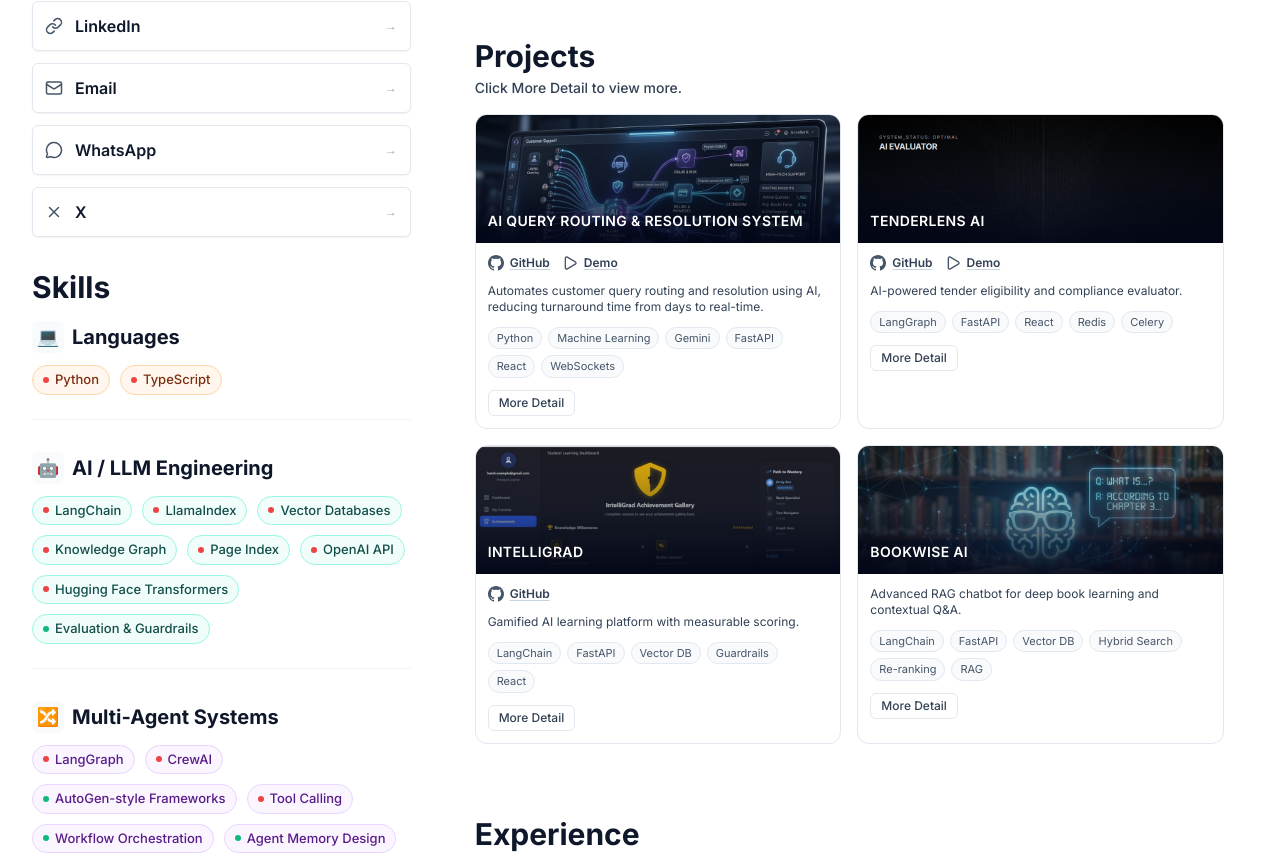
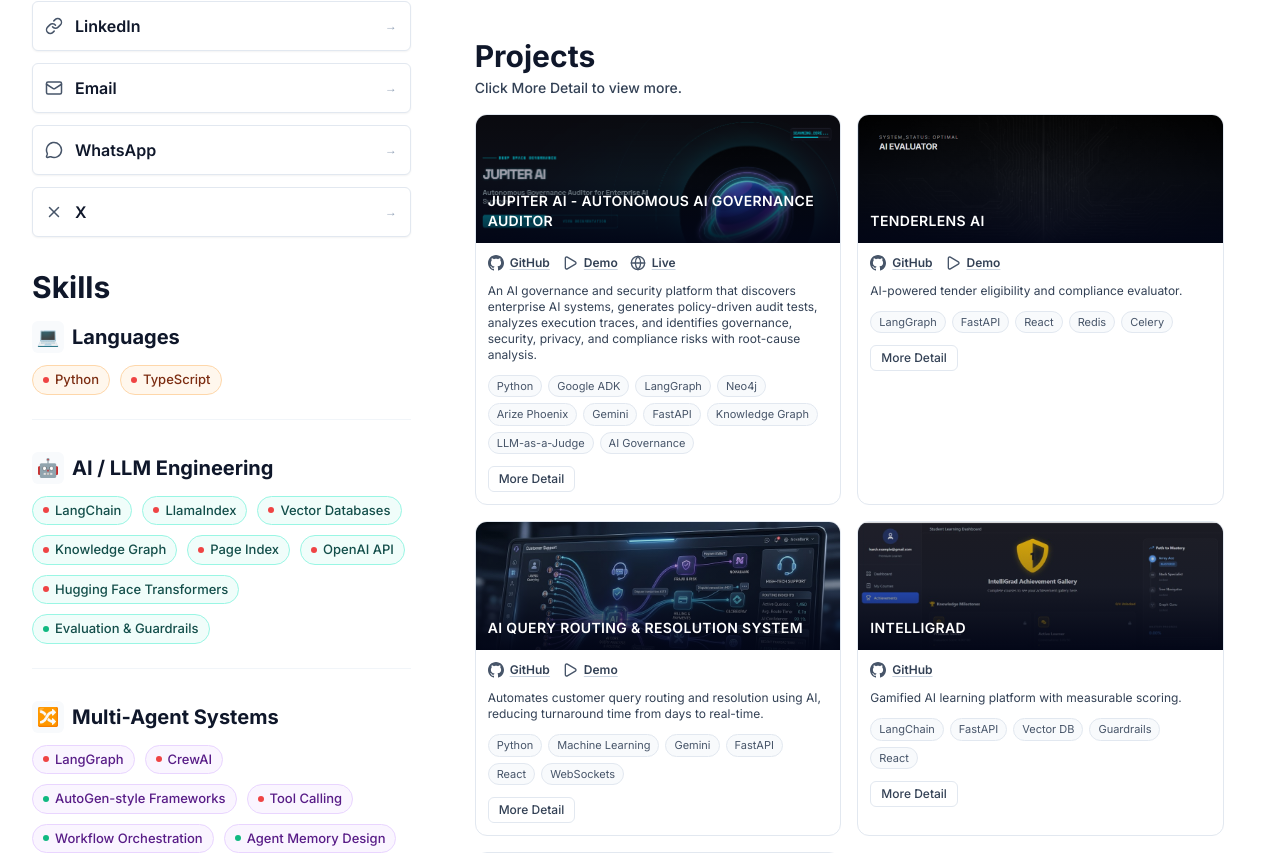
Before and after one commit to itsharsh01/portfolio-harsh, a React (Vite) app: page / in a window 1280 px wide. Shown: the part 967-1820 px from the top of the page. Built offline with nearby package versions, Linux system fonts and the light colour scheme.

Commit message:
jupiter ai added

```diff
--- a/src/assets/bundledAssets.js
+++ b/src/assets/bundledAssets.js
@@ -9,6 +9,7 @@
 import echoLogo from './echo-logo.jpg'
 import iitGandhinagarLogo from './iit-gandhinagar-logo.jpg'
 import aktuLogo from './aktu-logo.jpg'
+import jupiterAiCover from './jupiter-ai.png'
 import resumePdf from './Harsh-Gupta-Resume.pdf'
 
 /** Portfolio.json uses these paths; map them to Vite-bundled URLs. */
@@ -19,6 +20,7 @@
   '/intelligrad-dashboard.png': intelligradDashboard,
   '/bookwise-ai-cover.png': bookwiseAiCover,
   '/ai-query-routing.png': aiQueryRoutingCover,
+  '/jupiter-ai.png': jupiterAiCover,
   '/negd-logo.jpg': negdLogo,
   '/plutos-logo.jpg': plutosLogo,
   '/echo-logo.jpg': echoLogo,
--- a/src/components/RightColumn.jsx
+++ b/src/components/RightColumn.jsx
@@ -11,6 +11,7 @@
   Mail,
   Play,
   X,
+  Globe,
 } from 'lucide-react'
 import SectionLink from './SectionLink'
 import { resolveAssetUrl } from '../assets/bundledAssets'
@@ -129,7 +130,7 @@
                   </span>
                 </div>
                 <div className="space-y-3 p-3">
-                  {(project.repoUrl || project.demoUrl) && (
+                  {(project.repoUrl || project.demoUrl || project.liveUrl) && (
                     <div className="flex flex-wrap items-center gap-3">
                       {project.repoUrl && (
                         <a
@@ -153,6 +154,18 @@
                         >
                           <Play size={16} className="shrink-0 text-slate-600" aria-hidden />
                           <span className="underline decoration-slate-300 underline-offset-2">Demo</span>
+                        </a>
+                      )}
+                      {project.liveUrl && (
+                        <a
+                          href={project.liveUrl}
+                          target="_blank"
+                          rel="noopener noreferrer"
+                          aria-label={`Visit ${project.title} live site`}
+                          className="inline-flex items-center gap-1.5 text-xs font-semibold text-slate-700 transition hover:text-slate-900"
+                        >
+                          <Globe size={16} className="shrink-0 text-slate-600" aria-hidden />
+                          <span className="underline decoration-slate-300 underline-offset-2">Live</span>
                         </a>
                       )}
                     </div>
--- a/src/data/portfolio.json
+++ b/src/data/portfolio.json
@@ -172,6 +172,78 @@
     "subtitle": "Click More Detail to view more.",
     "items": [
       {
+        "title": "Jupiter AI - Autonomous AI Governance Auditor",
+        "description": "An AI governance and security platform that discovers enterprise AI systems, generates policy-driven audit tests, analyzes execution traces, and identifies governance, security, privacy, and compliance risks with root-cause analysis.",
+        "tags": [
+          "Python",
+          "Google ADK",
+          "LangGraph",
+          "Neo4j",
+          "Arize Phoenix",
+          "Gemini",
+          "FastAPI",
+          "Knowledge Graph",
+          "LLM-as-a-Judge",
+          "AI Governance"
+        ],
+        "repoUrl": "https://github.com/itsharsh01/jupiter-ai",
+        "demoUrl": "https://youtu.be/aS_-RFJlg2s",
+        "liveUrl": "https://ui-dot-jupiter-ai-498513.uc.r.appspot.com/",
+        "coverImage": "/jupiter-ai.png",
+        "coverImageAlt": "Jupiter AI governance dashboard showing AI system discovery, governance graph, policy-driven testing, risk analysis, and trace-based root cause investigation.",
+        "target": "projects",
+        "detail": {
+          "date": "2026",
+          "utilizedTool": "Google ADK, LangGraph, Neo4j, Arize Phoenix, Gemini, FastAPI, Python, Knowledge Graphs, LLM-as-a-Judge",
+          "goalChallenge": [
+            "Organizations deploy AI systems without a clear understanding of governance, security, privacy, and compliance risks.",
+            "Traditional AI observability tools provide traces and logs but fail to explain policy violations, root causes, and remediation paths.",
+            "Manual AI audits are time-consuming, expensive, and difficult to scale across rapidly evolving agentic and RAG-based systems."
+          ],
+          "whatIDid": [
+            "Built a Discovery Engine that interviews stakeholders and automatically understands AI architectures, tools, data assets, knowledge sources, and security controls.",
+            "Designed a governance knowledge graph using Neo4j to model policies, controls, risks, assets, regulations, and AI system relationships.",
+            "Implemented Digital Twin generation to create governance-aware representations of enterprise AI systems.",
+            "Developed a policy-driven test generation engine that converts governance requirements into executable audit scenarios.",
+            "Integrated Arize Phoenix for trace collection, observability, evidence gathering, and root-cause analysis.",
+            "Implemented LLM-as-a-Judge evaluation pipelines to identify policy violations, risky behaviors, tool misuse, data leakage, and governance failures."
+          ],
+          "outcomeImpact": [
+            "Reduced manual AI governance and audit effort by over 80% through automated discovery, testing, and evidence collection.",
+            "Enabled explainable governance audits by linking findings directly to policies, controls, risks, traces, and remediation recommendations.",
+            "Improved audit coverage through risk-based and policy-driven test generation instead of generic red-team prompts.",
+            "Provided actionable root-cause analysis by identifying the exact agent, tool, workflow, or document responsible for governance violations.",
+            "Accelerated enterprise AI risk assessments and compliance readiness through continuous and automated governance validation."
+          ]
+        }
+      },
+      {
+        "title": "TenderLens AI",
+        "description": "AI-powered tender eligibility and compliance evaluator.",
+        "tags": ["LangGraph", "FastAPI", "React", "Redis", "Celery"],
+        "repoUrl": "https://github.com/itsharsh01/tender-analyzer",
+        "demoUrl": "https://www.loom.com/share/03522d333cb34d54bdd89800ae1c868b",
+        "coverImage": "/tenderlens-ai-cover.png",
+        "coverImageAlt": "TenderLens AI — AI evaluator branding: precision tender evaluation with neural-inspired circuitry",
+        "target": "projects",
+        "detail": {
+          "date": "2026",
+          "utilizedTool": "Python, LangGraph, FastAPI, ReactJS, Groq, OpenRouter, Celery, Redis",
+          "goalChallenge": [
+            "Manual tender procurement review consumes significant time and expert effort.",
+            "Vendors struggle to understand exact eligibility criteria and missing compliance documents."
+          ],
+          "whatIDid": [
+            "Built a multi-agent evaluation workflow for tender parsing, criteria extraction, submission comparison, and eligibility scoring.",
+            "Designed document intelligence pipelines that map uploaded submissions directly against tender criteria with evidence-backed compliance reporting."
+          ],
+          "outcomeImpact": [
+            "Reduced manual procurement evaluation effort by over 80%.",
+            "Enabled instant eligibility checks with exact missing criteria and document-level compliance visibility."
+          ]
+        }
+      },
+      {
         "title": "AI Query Routing & Resolution System",
         "description": "Automates customer query routing and resolution using AI, reducing turnaround time from days to real-time.",
         "tags": ["Python", "Machine Learning", "Gemini", "FastAPI", "React", "WebSockets"],
@@ -200,32 +272,6 @@
             "Achieved zero manual effort in query routing, eliminating operational bottlenecks.",
             "Improved routing accuracy and reduced misclassification with AI-based intent detection.",
             "Enabled real-time tracking and communication, significantly enhancing user experience and efficiency."
-          ]
-        }
-      },
-      {
-        "title": "TenderLens AI",
-        "description": "AI-powered tender eligibility and compliance evaluator.",
-        "tags": ["LangGraph", "FastAPI", "React", "Redis", "Celery"],
-        "repoUrl": "https://github.com/itsharsh01/tender-analyzer",
-        "demoUrl": "https://www.loom.com/share/03522d333cb34d54bdd89800ae1c868b",
-        "coverImage": "/tenderlens-ai-cover.png",
-        "coverImageAlt": "TenderLens AI — AI evaluator branding: precision tender evaluation with neural-inspired circuitry",
-        "target": "projects",
-        "detail": {
-          "date": "2026",
-          "utilizedTool": "Python, LangGraph, FastAPI, ReactJS, Groq, OpenRouter, Celery, Redis",
-          "goalChallenge": [
-            "Manual tender procurement review consumes significant time and expert effort.",
-            "Vendors struggle to understand exact eligibility criteria and missing compliance documents."
-          ],
-          "whatIDid": [
-            "Built a multi-agent evaluation workflow for tender parsing, criteria extraction, submission comparison, and eligibility scoring.",
-            "Designed document intelligence pipelines that map uploaded submissions directly against tender criteria with evidence-backed compliance reporting."
-          ],
-          "outcomeImpact": [
-            "Reduced manual procurement evaluation effort by over 80%.",
-            "Enabled instant eligibility checks with exact missing criteria and document-level compliance visibility."
           ]
         }
       },
```
Also changed, not shown: src/assets/jupiter-ai.png (added), 6 other files (tests, documents, lock files or other folders).
